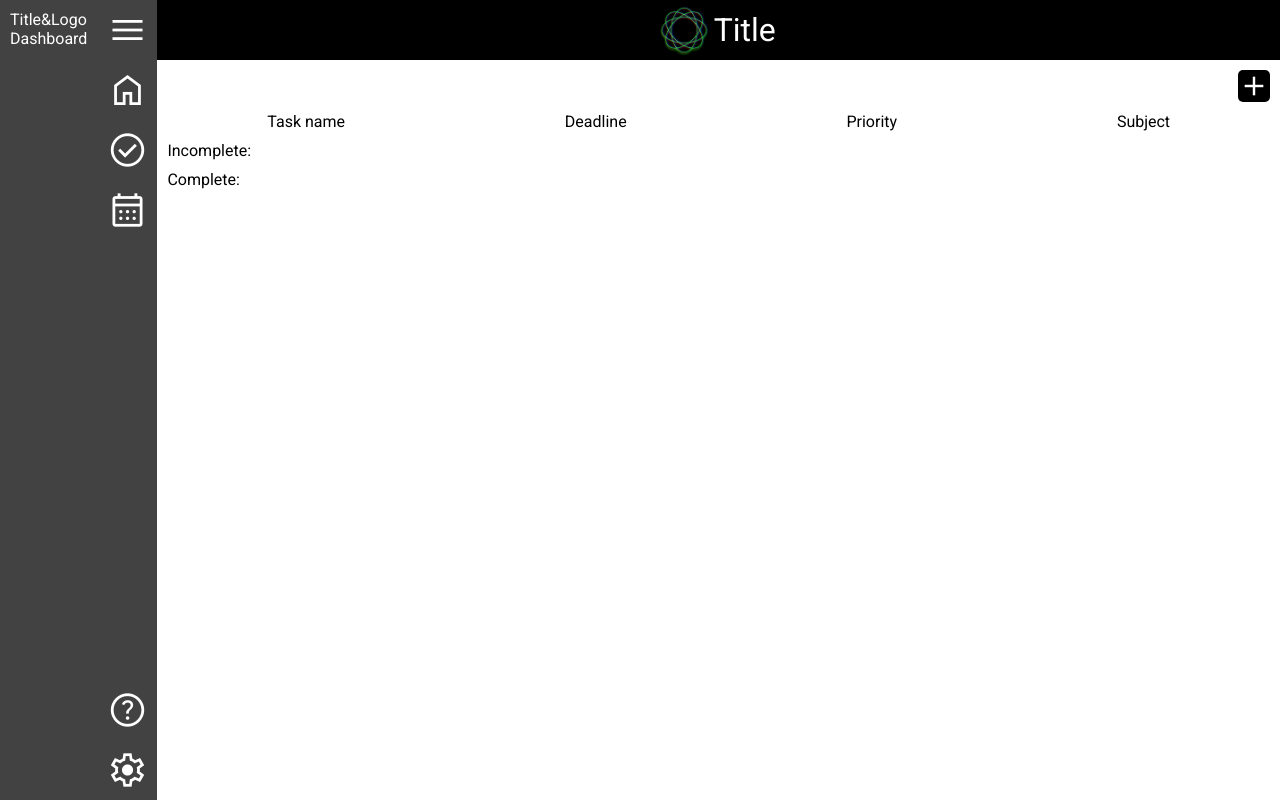
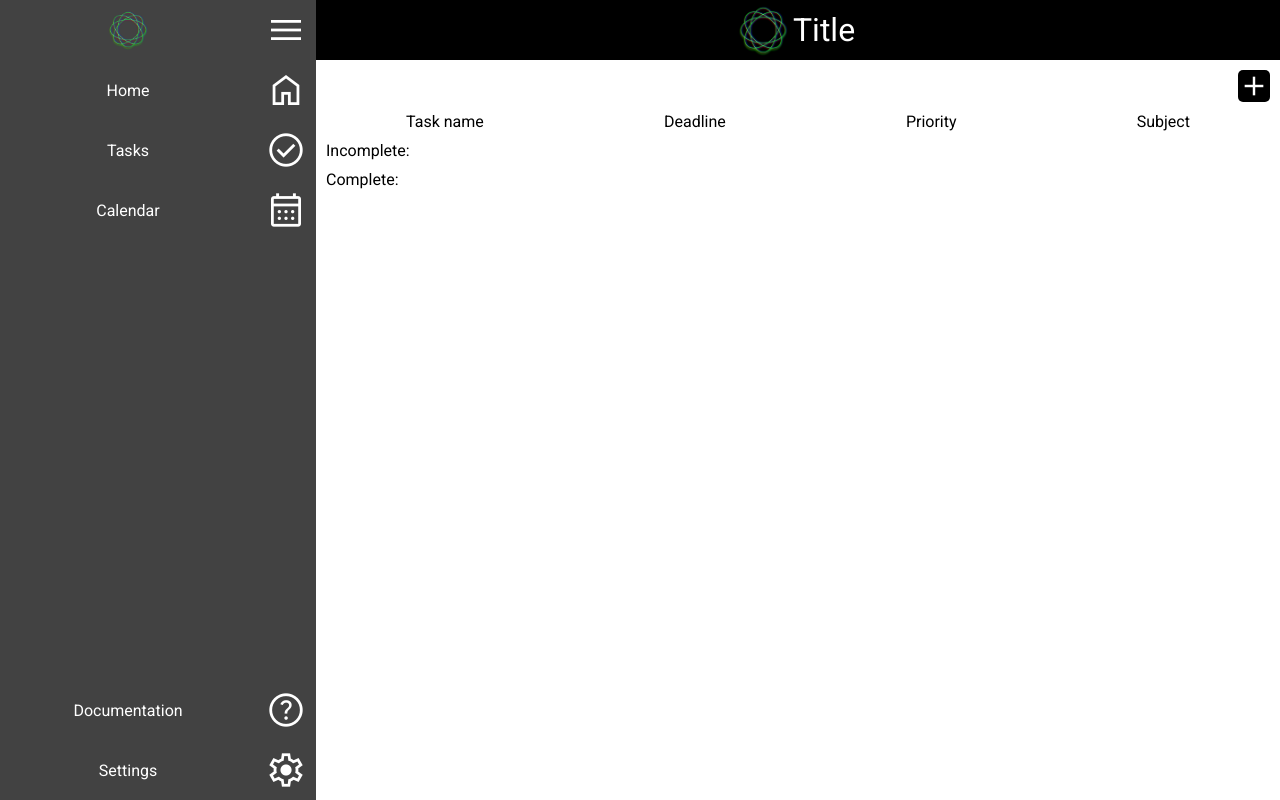
Before and after one commit to Youahm48/Web-Application, a React (Vite) app: page / in a window 1280 px wide. Built offline with nearby package versions, Linux system fonts and the light colour scheme.

Commit message:
Created expanded sidebar content (still needs hover stylings)

```diff
--- a/src/components/Sidebar.jsx
+++ b/src/components/Sidebar.jsx
@@ -13,8 +13,21 @@ export default function Sidebar() {
   return(
     <div id="sidebar">
       <div id="sidebar-internal">
-        <div>Title&Logo</div>
-        <div>Dashboard</div>
+        <div id="sidebar-internal-header">
+          <img id="sidebar-logo" src="../public/logo.png"/>
+          {/*<div id="sidebar-title">Title</div>*/}
+        </div>
+        <div id="sidebar-internal-content">
+          <div id="sidebar-internal-view-container">
+            <div>Home</div>
+            <div>Tasks</div>
+            <div>Calendar</div>
+          </div>
+          <div id="sidebar-internal-footer">
+            <div>Documentation</div>
+            <div>Settings</div>
+          </div>
+        </div>
       </div>
       <div id="sidebar-external">
         <button id="sidebar-toggle" className="material-symbols-outlined">menu</button>
--- a/src/stylesheets/components/Sidebar.css
+++ b/src/stylesheets/components/Sidebar.css
@@ -6,11 +6,53 @@
 #sidebar-internal {
   display: flex;
   flex-direction: column;
-  padding: 10px;
   height: 100vh;
+  width: 20vw;
   background-color: #424242;
   color: white;
   font-family: roboto;
+}
+
+#sidebar-internal-header {
+  display: flex;
+  justify-content: center;
+  align-items: center;
+  padding: 10px;
+}
+
+#sidebar-logo {
+  width: 40px;
+  height: 40px;
+}
+
+#sidebar-title {
+  margin-left: 10px;
+  font-size: 24px;
+}
+
+#sidebar-internal-content {
+  display: flex;
+  flex-direction: column;
+  justify-content: space-between;
+  height: 100vh;
+}
+
+#sidebar-internal-view-container div {
+  display: flex;
+  justify-content: center;
+  align-items: center;
+  padding: 10px;
+  height: 60px;
+  font-size: 16px;
+}
+
+#sidebar-internal-footer div {
+  display: flex;
+  justify-content: center;
+  align-items: center;
+  padding: 10px;
+  height: 60px;
+  font-size: 16px;
 }
 
 #sidebar-external {
```
